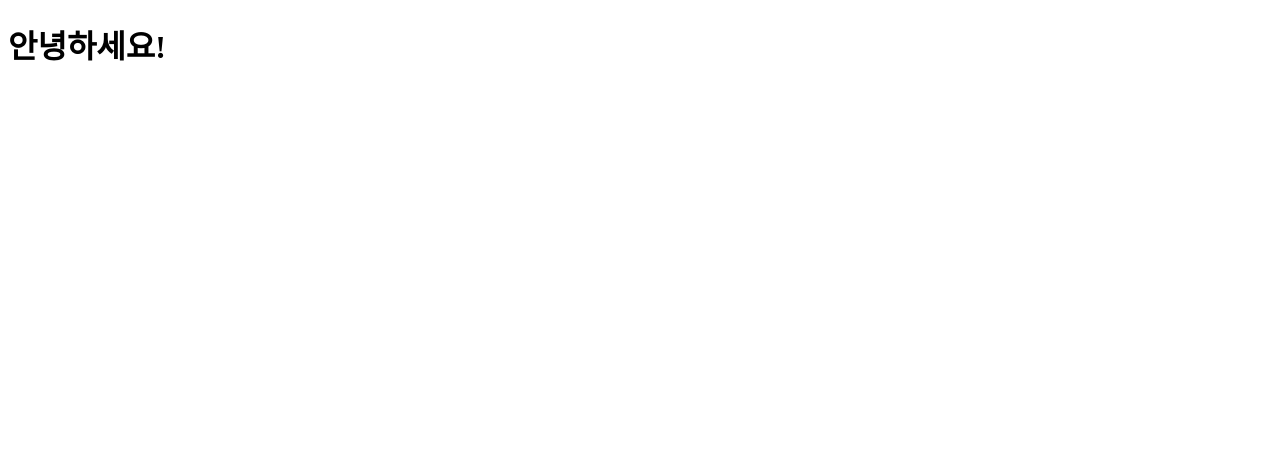
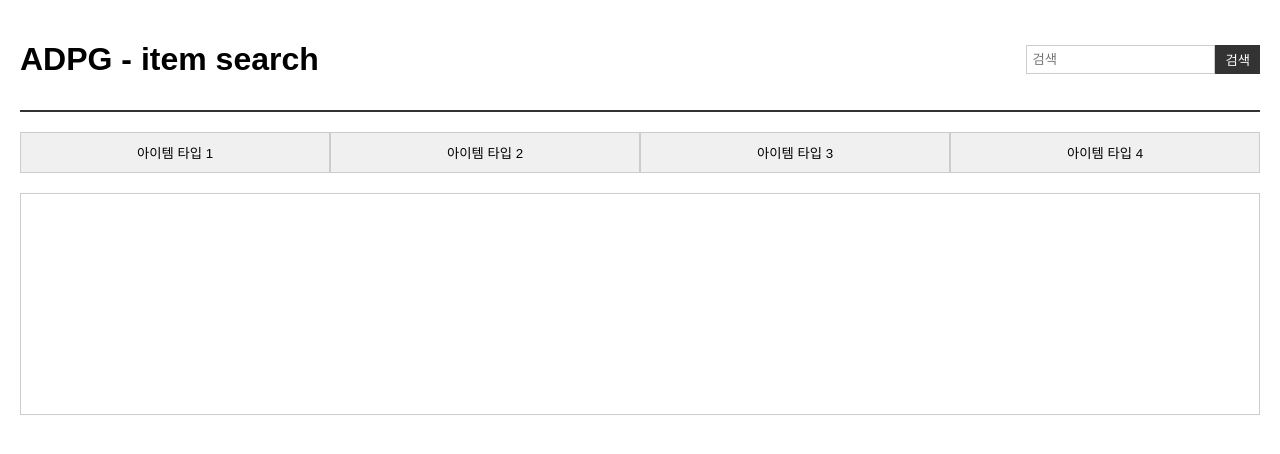
Before and after one commit to hbhybh/Test-1, a plain HTML site: page index.html in a window 1280 px wide. Drawn offline with Linux system fonts and the light colour scheme.

Commit message:
Update index.html

```diff
--- a/index.html
+++ b/index.html
@@ -1,11 +1,39 @@
 <!DOCTYPE html>
 <html lang="ko">
 <head>
-    <meta charset="UTF-8" />
-    <meta name="viewport" content="width=device-width, initial-scale=1" />
-    <title>테스트 사이트</title>
+    <meta charset="UTF-8">
+    <meta name="viewport" content="width=device-width, initial-scale=1.0">
+    <title>아이템 검색 사이트</title>
+    <style>
+        body { font-family: sans-serif; margin: 20px; }
+        .header { display: flex; justify-content: space-between; align-items: center; border-bottom: 2px solid #333; padding-bottom: 10px; }
+        .search-box { display: flex; }
+        .search-box input[type="text"] { border: 1px solid #ccc; padding: 5px; }
+        .search-box button { background-color: #333; color: white; border: none; padding: 5px 10px; cursor: pointer; }
+        .item-types { display: flex; margin-top: 20px; }
+        .item-types button { flex: 1; padding: 10px; border: 1px solid #ccc; background-color: #f0f0f0; cursor: pointer; }
+        .results-container { margin-top: 20px; border: 1px solid #ccc; padding: 10px; min-height: 200px; }
+    </style>
 </head>
 <body>
-    <h1>안녕하세요!</h1>
+
+    <div class="header">
+        <h1>ADPG - item search</h1>
+        <div class="search-box">
+            <input type="text" placeholder="검색">
+            <button>검색</button>
+        </div>
+    </div>
+
+    <div class="item-types">
+        <button>아이템 타입 1</button>
+        <button>아이템 타입 2</button>
+        <button>아이템 타입 3</button>
+        <button>아이템 타입 4</button>
+    </div>
+
+    <div class="results-container">
+        </div>
+
 </body>
 </html>
```
